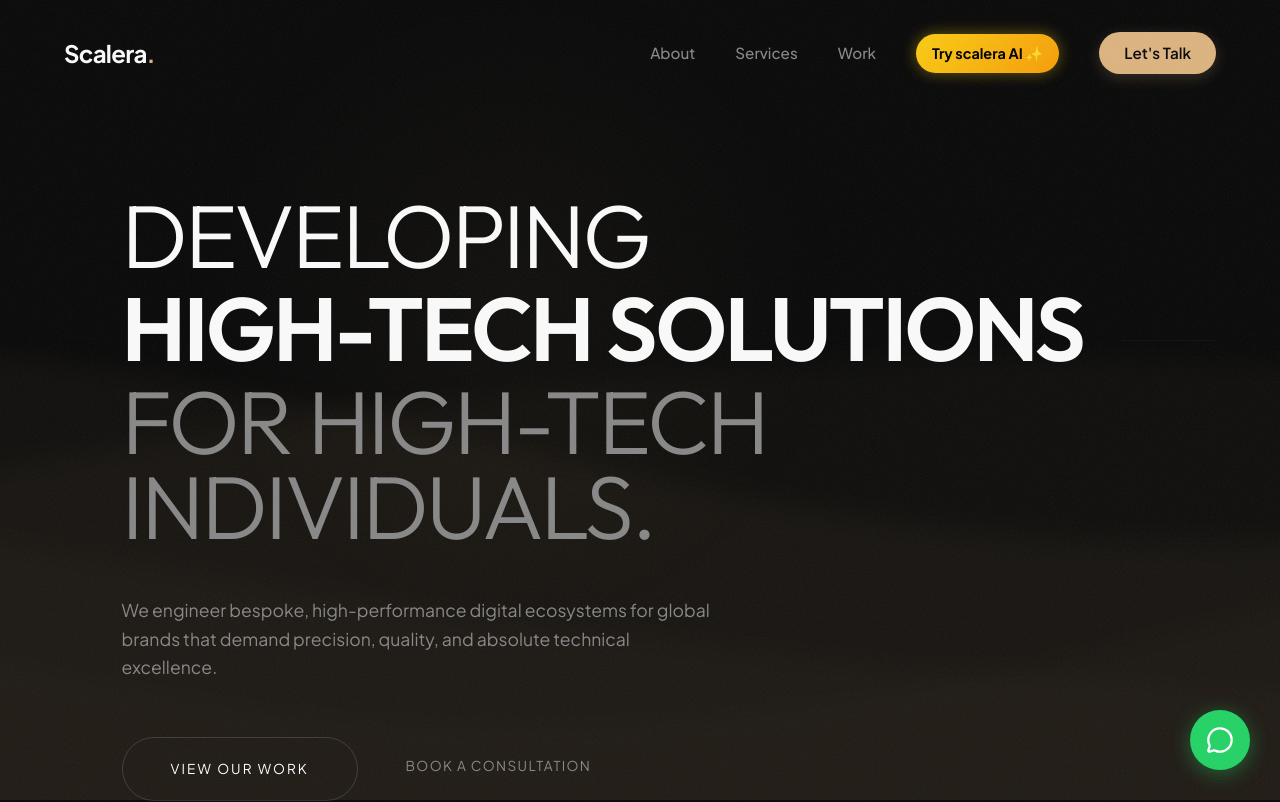
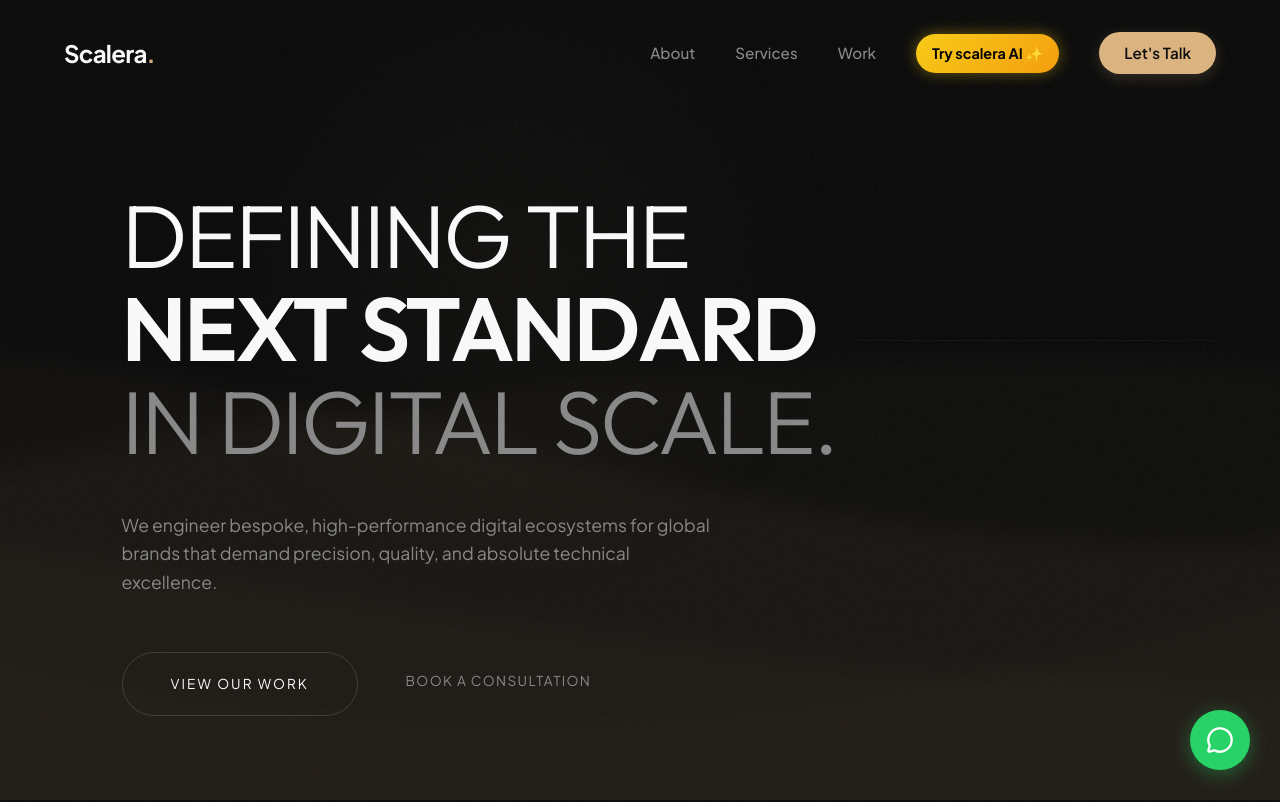
Before and after one commit to sherhanabid123-debug/Scalera, a React (Vite) app: page / in a window 1280 px wide. Shown: the top 802 px of the page. Built offline with nearby package versions, Linux system fonts and the light colour scheme.

Commit message:
Revert smoke test: Restore original hero text

```diff
--- a/src/components/sections/Hero.jsx
+++ b/src/components/sections/Hero.jsx
@@ -55,14 +55,14 @@ const Hero = () => {
             <div className="hero-content" style={{ position: 'relative', zIndex: 2, display: 'flex', flexDirection: 'column', paddingLeft: '5%', maxWidth: '1400px' }}>
                 <h1 style={{ fontSize: 'clamp(3rem, 7vw, 9rem)', fontWeight: 300, lineHeight: 0.95, letterSpacing: '-0.03em', marginBottom: '2.5rem', display: 'flex', flexDirection: 'column', textTransform: 'uppercase' }}>
                     <div style={{ overflow: 'hidden', paddingBottom: '0.5rem' }}>
-                        <span className="hero-word" style={{ display: 'inline-block' }}>Developing</span>
+                        <span className="hero-word" style={{ display: 'inline-block' }}>Defining The</span>
                     </div>
                     <div style={{ overflow: 'hidden', paddingBottom: '0.5rem', display: 'flex', alignItems: 'center', gap: '3vw' }}>
-                        <span className="hero-word" style={{ display: 'inline-block', fontWeight: 600 }}>High-Tech Solutions</span>
+                        <span className="hero-word" style={{ display: 'inline-block', fontWeight: 600 }}>Next Standard</span>
                         <div className="hero-line" style={{ flexGrow: 1, height: '1px', background: 'var(--border-subtle)', marginTop: '2vw' }} />
                     </div>
                     <div style={{ overflow: 'hidden', paddingBottom: '0.5rem' }}>
-                        <span className="hero-word" style={{ display: 'inline-block', color: 'var(--text-secondary)' }}>For High-Tech Individuals.</span>
+                        <span className="hero-word" style={{ display: 'inline-block', color: 'var(--text-secondary)' }}>In Digital Scale.</span>
                     </div>
                 </h1>
 
```
